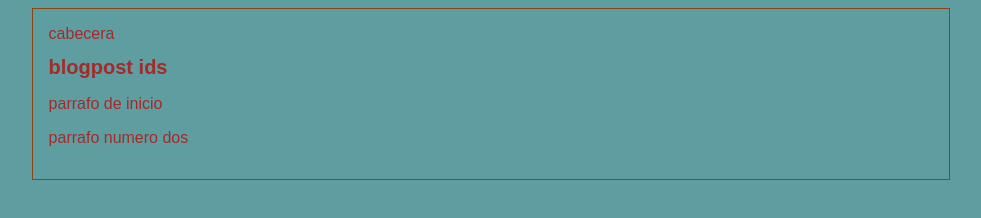
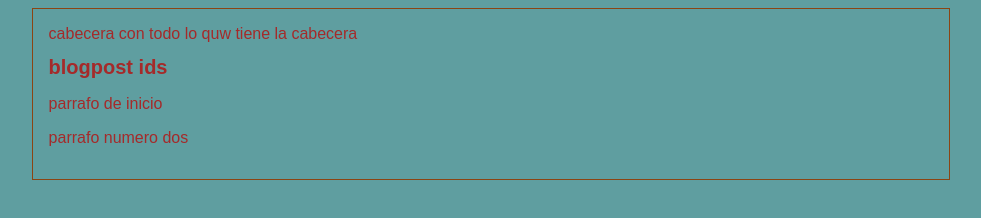
Before and after one commit to FabianBetancur/prueba, a plain HTML site: page index.html in a window 1280 px wide. Shown: the whole page, without its empty margins (149-1130 px from the left). Drawn offline with Linux system fonts and the light colour scheme.

Commit message:
cambio en la cabecera

```diff
--- a/index.html
+++ b/index.html
@@ -10,7 +10,7 @@
 <body>
     <div id="container">
         <div id="cabecera">
-            cabecera
+            cabecera con todo lo quw tiene la cabecera
         </div>
         <div id="post">
             <h1>blogpost ids</h1>
```
